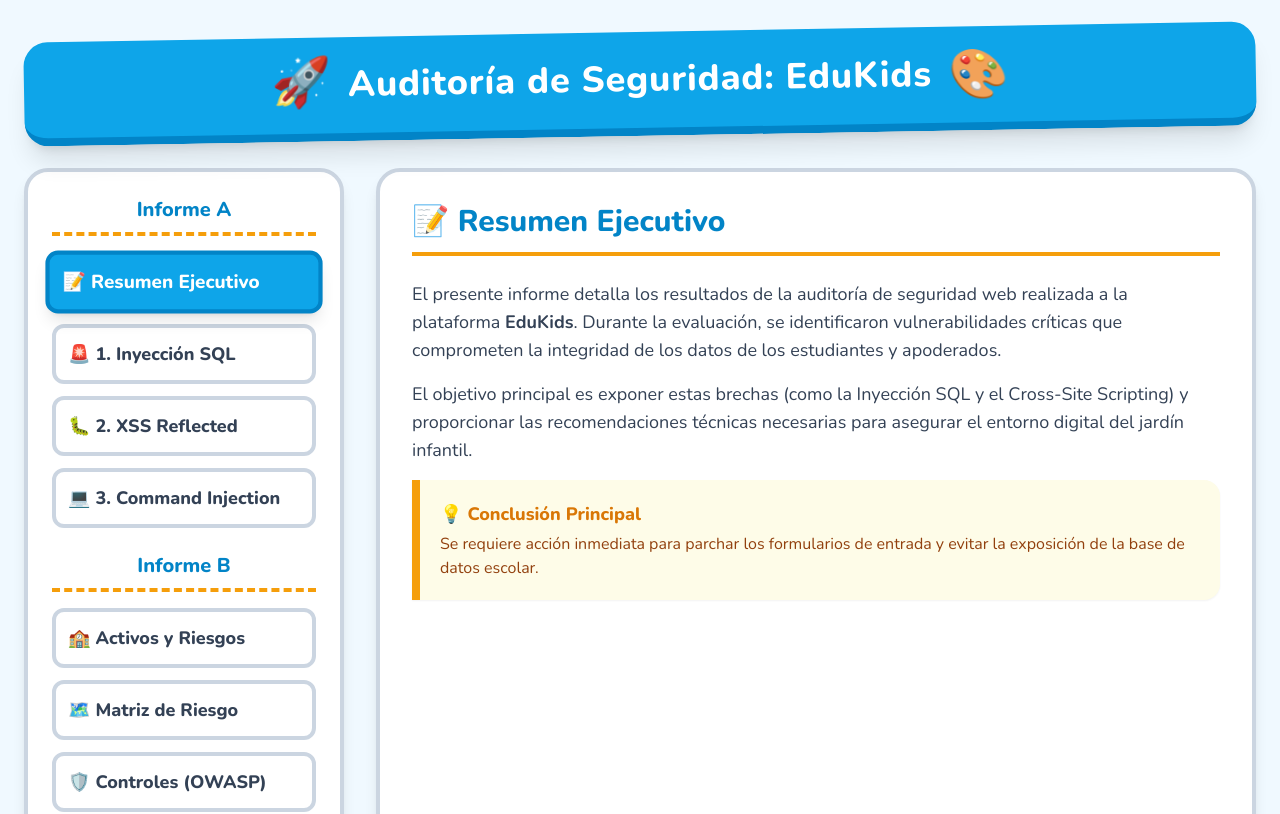
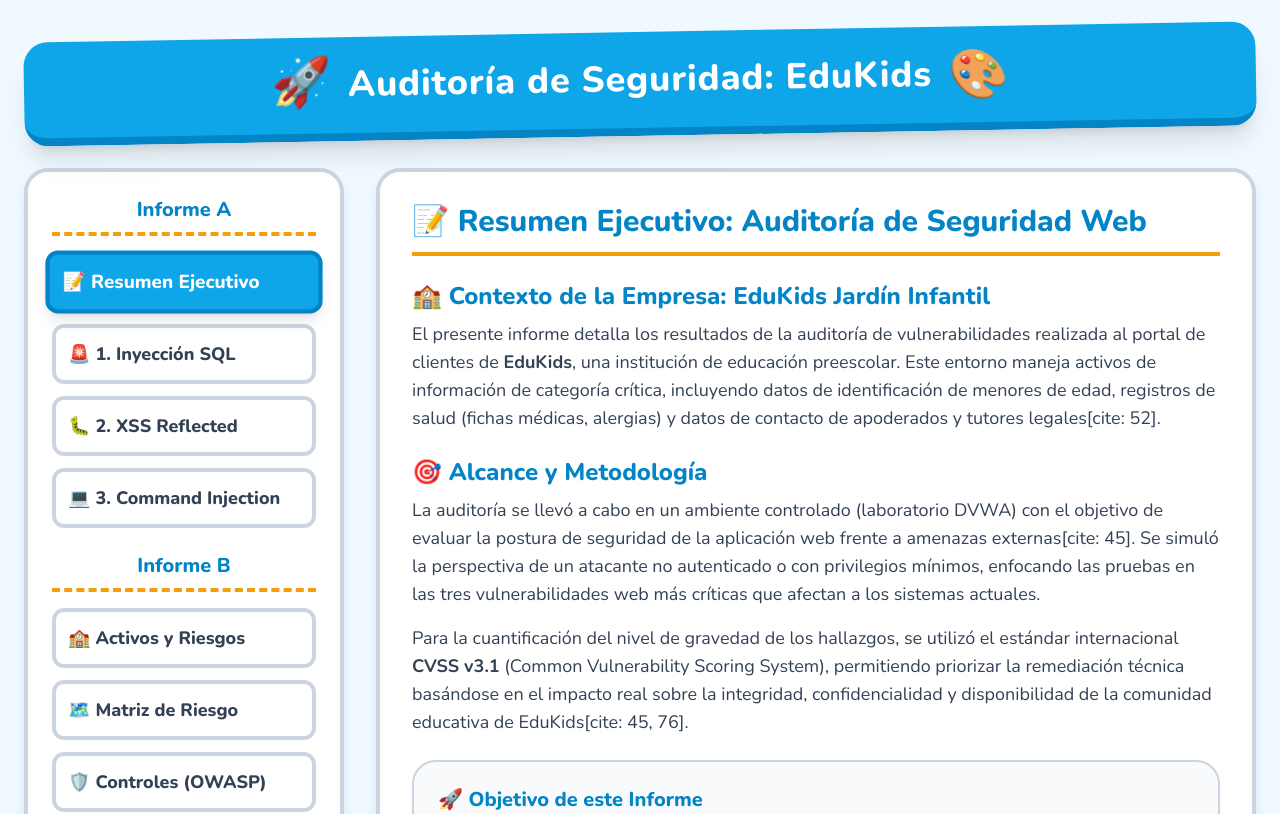
Before and after one commit to fiorellaviera/auditoria_viefio, a React (Vite) app: page / in a window 1280 px wide. Shown: the top 814 px of the page. Built offline with nearby package versions, Linux system fonts and the light colour scheme; the HTML template or start-up script is replaced by a standard one.

Commit message:
Agrego mas info a resumen

```diff
--- a/src/components/Resumen.jsx
+++ b/src/components/Resumen.jsx
@@ -1,24 +1,35 @@
 export default function Resumen() {
   return (
-    <div className="space-y-4 text-texto text-lg animate-fade-in">
+    <div className="space-y-6 text-texto text-lg animate-fade-in">
       <h2 className="text-3xl text-principalOscuro border-b-4 border-amarilloKids pb-3 mb-6 font-extrabold">
-        📝 Resumen Ejecutivo
+        📝 Resumen Ejecutivo: Auditoría de Seguridad Web
       </h2>
 
-      {/* ¡AQUÍ PEGAS TU TEXTO REAL! */}
-      <p>
-        El presente informe detalla los resultados de la auditoría de seguridad web realizada a la plataforma <strong>EduKids</strong>. Durante la evaluación, se identificaron vulnerabilidades críticas que comprometen la integridad de los datos de los estudiantes y apoderados.
-      </p>
+      <div>
+        <h3 className="text-2xl font-extrabold text-principalOscuro mb-2">🏫 Contexto de la Empresa: EduKids Jardín Infantil</h3>
+        <p>
+          El presente informe detalla los resultados de la auditoría de vulnerabilidades realizada al portal de clientes de <strong>EduKids</strong>, una institución de educación preescolar. Este entorno maneja activos de información de categoría crítica, incluyendo datos de identificación de menores de edad, registros de salud (fichas médicas, alergias) y datos de contacto de apoderados y tutores legales[cite: 52].
+        </p>
+      </div>
 
-      <p>
-        El objetivo principal es exponer estas brechas (como la Inyección SQL y el Cross-Site Scripting) y proporcionar las recomendaciones técnicas necesarias para asegurar el entorno digital del jardín infantil.
-      </p>
+      <div>
+        <h3 className="text-2xl font-extrabold text-principalOscuro mb-2">🎯 Alcance y Metodología</h3>
+        <p>
+          La auditoría se llevó a cabo en un ambiente controlado (laboratorio DVWA) con el objetivo de evaluar la postura de seguridad de la aplicación web frente a amenazas externas[cite: 45]. Se simuló la perspectiva de un atacante no autenticado o con privilegios mínimos, enfocando las pruebas en las tres vulnerabilidades web más críticas que afectan a los sistemas actuales.
+        </p>
+        <p className="mt-4">
+          Para la cuantificación del nivel de gravedad de los hallazgos, se utilizó el estándar internacional <strong>CVSS v3.1</strong> (Common Vulnerability Scoring System), permitiendo priorizar la remediación técnica basándose en el impacto real sobre la integridad, confidencialidad y disponibilidad de la comunidad educativa de EduKids[cite: 45, 76].
+        </p>
+      </div>
 
-      {/* Una cajita de alerta bonita para conclusiones */}
-      <div className="bg-yellow-50 border-l-8 border-amarilloKids p-5 rounded-r-2xl mt-8 shadow-sm">
-        <h4 className="font-extrabold text-amber-600 mb-1">💡 Conclusión Principal</h4>
-        <p className="text-amber-800 text-base">
-          Se requiere acción inmediata para parchar los formularios de entrada y evitar la exposición de la base de datos escolar.
+      {/* NUEVO CONTENIDO: Objetivo y Conclusión */}
+      <div className="bg-slate-50 p-6 rounded-3xl border-2 border-borde shadow-sm mt-8">
+        <h3 className="text-xl font-extrabold text-principalOscuro mb-3">🚀 Objetivo de este Informe</h3>
+        <p className="text-base">
+          El objetivo es exponer las brechas de seguridad encontradas (Inyección SQL, XSS Reflejado e Inyección de Comandos) y proporcionar las recomendaciones técnicas necesarias para asegurar el entorno digital del jardín infantil.
+        </p>
+        <p className="text-base mt-3 font-bold text-red-600">
+          Nota crítica: La exposición de estas vulnerabilidades representa un riesgo inaceptable que requiere un plan de remediación inmediato para garantizar el cumplimiento normativo y la protección de los datos de menores[cite: 69].
         </p>
       </div>
     </div>
```
